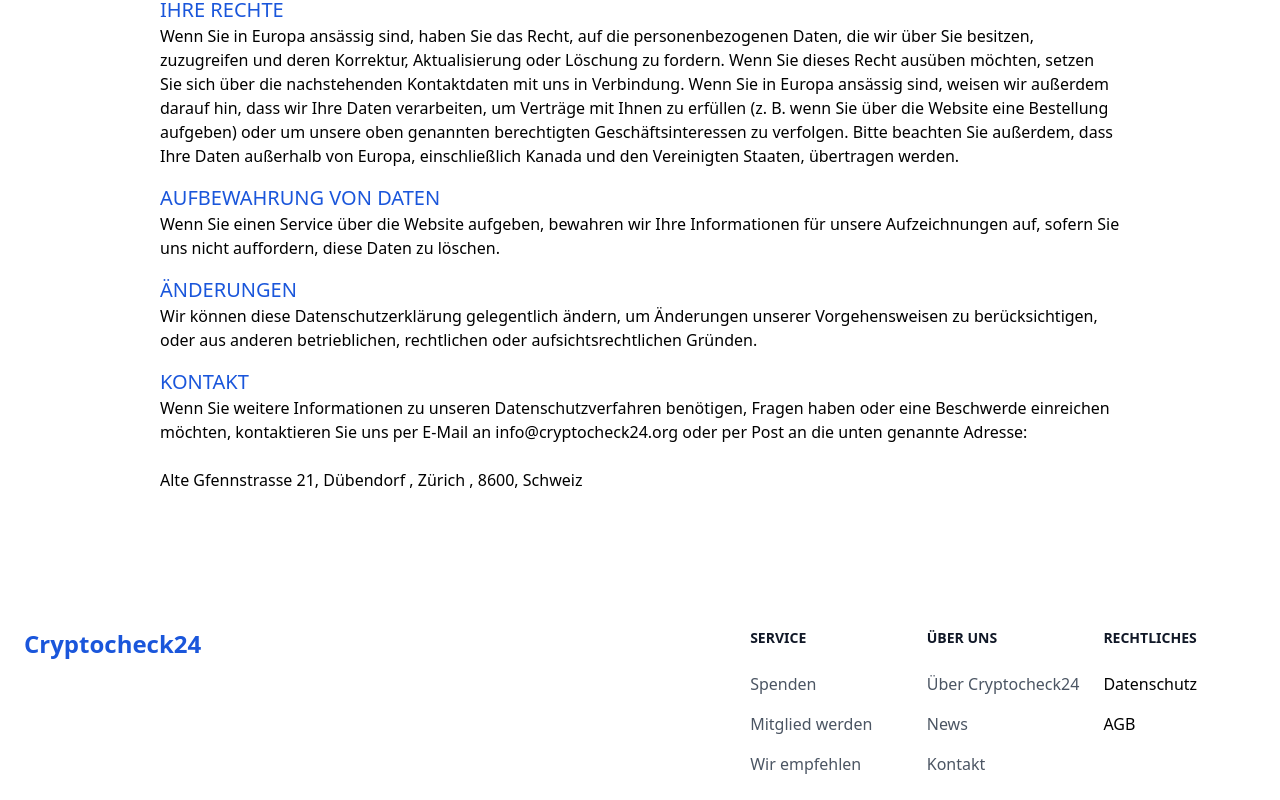
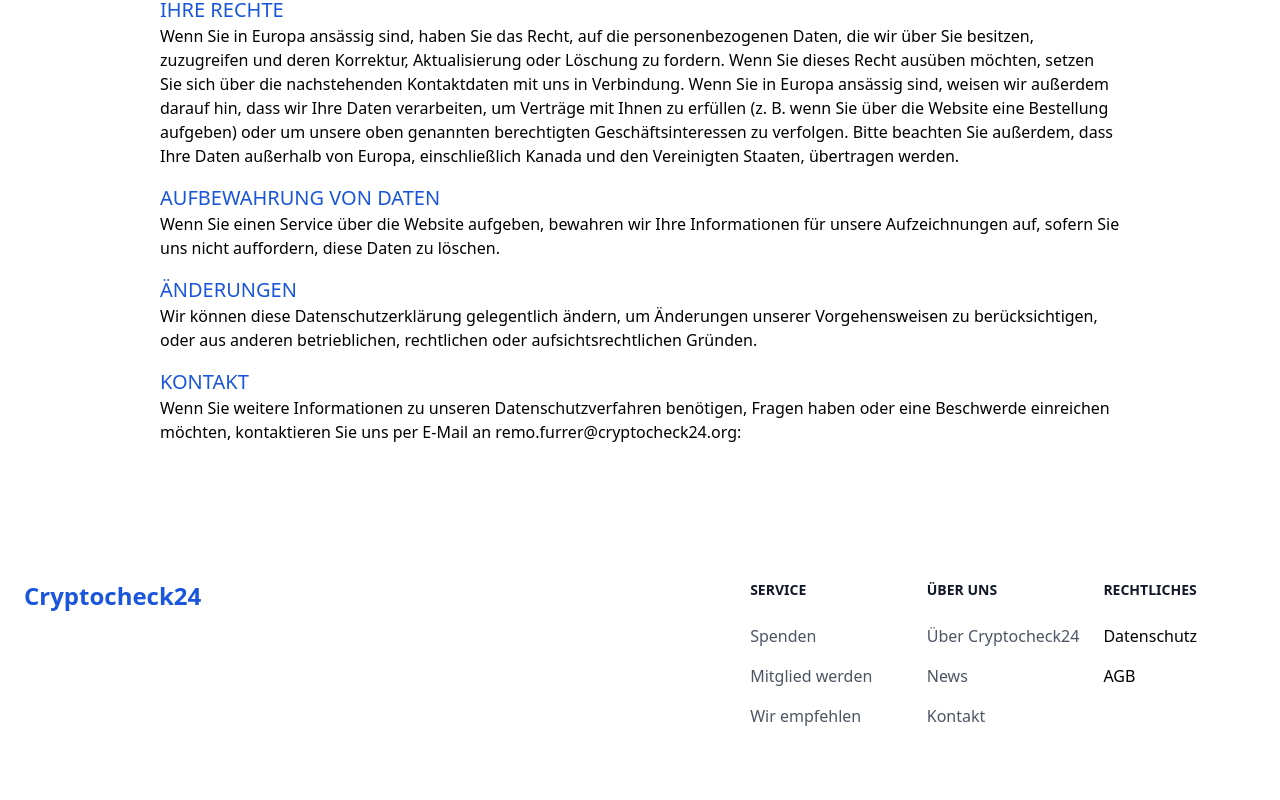
Before and after one commit to Remofurrer/cryptocheck24, a Next.js app: page /privacy in a window 1280 px wide. Shown: the part 1872-2672 px from the top of the page. After the commit the page ends 2624 px from the top, so only its background shows below. Built offline with nearby package versions, Linux system fonts and the light colour scheme.

Commit message:
version 1.0.2.2

```diff
--- a/pages/privacy.js
+++ b/pages/privacy.js
@@ -86,9 +86,7 @@
             {/* section 8 */}
             <div>
                 <h2 className='text-blue-700 text-xl'>KONTAKT</h2>
-                <p>Wenn Sie weitere Informationen zu unseren Datenschutzverfahren benötigen, Fragen haben oder eine Beschwerde einreichen möchten, kontaktieren Sie uns per E-Mail an info@cryptocheck24.org oder per Post an die unten genannte Adresse:</p>
-                <br></br>
-                <p>  Alte Gfennstrasse 21, Dübendorf , Zürich , 8600, Schweiz</p>
+                <p>Wenn Sie weitere Informationen zu unseren Datenschutzverfahren benötigen, Fragen haben oder eine Beschwerde einreichen möchten, kontaktieren Sie uns per E-Mail an remo.furrer@cryptocheck24.org:</p>
             </div>
         </div>
     </div>
--- a/pages/terms.js
+++ b/pages/terms.js
@@ -6,7 +6,7 @@
         <div className='px-4 pt-40 lg:px-40 space-y-4 pb-28'>
             {/* header section */}
             <div>
-                <h2 className='text-blue-700 text-4xl text-center font-semibold pb-28'>ALLG. GESCHÄFTSBEDINGUNGEN</h2>
+                <h2 className='text-blue-700 text-4xl text-center font-semibold pb-28'>AGB</h2>
             </div>
             {/* overview section */}
             <div>
@@ -188,11 +188,6 @@
                     Wir behalten uns das Recht vor, jegliche Teile dieser Allgemeinen Geschäftsbedingungen nach eigenem Ermessen zu aktualisieren, zu ändern oder zu ersetzen, indem wir Aktualisierungen und Änderungen auf unserer Website veröffentlichen. Es liegt in Ihrer Verantwortung, unsere Website regelmäßig auf mögliche Änderungen zu überprüfen. Indem Sie unsere Website oder die Serviceleistung nach der Veröffentlichung von Änderungen dieser Allgemeinen Geschäftsbedingungen weiterhin nutzen oder weiterhin darauf zugreifen, gilt dies als Annahme dieser Änderungen.</p>
             </div>
 
-            {/* section 20 */}
-            <div>
-                <h2 className='text-blue-700 text-xl'>ABSCHNITT 19 – KONTAKTDATEN</h2>
-                <p>Fragen zu den Allgemeinen Geschäftsbedingungen sind unter info@cryptocheck24.org an uns zu richten.</p>
-            </div>
         </div>
     </div>
   )
```
